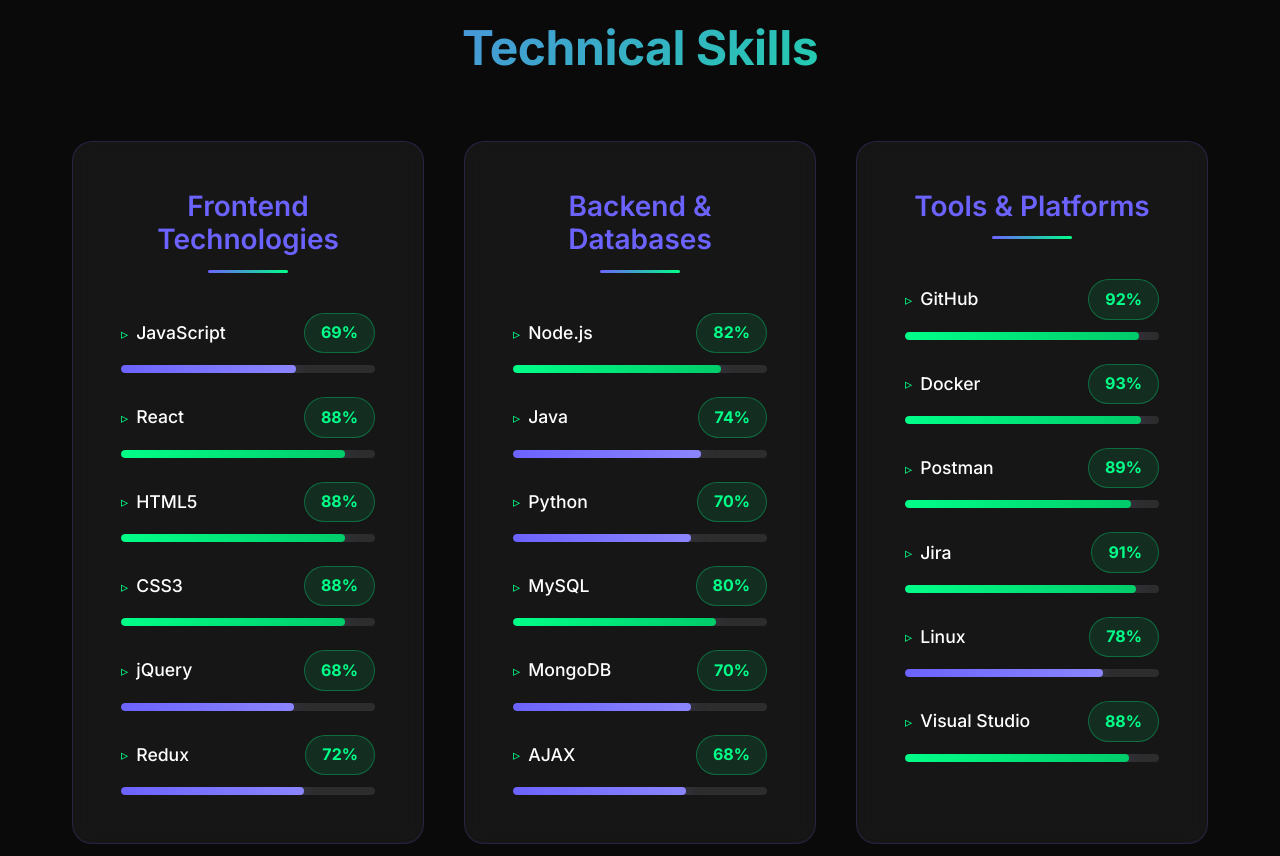
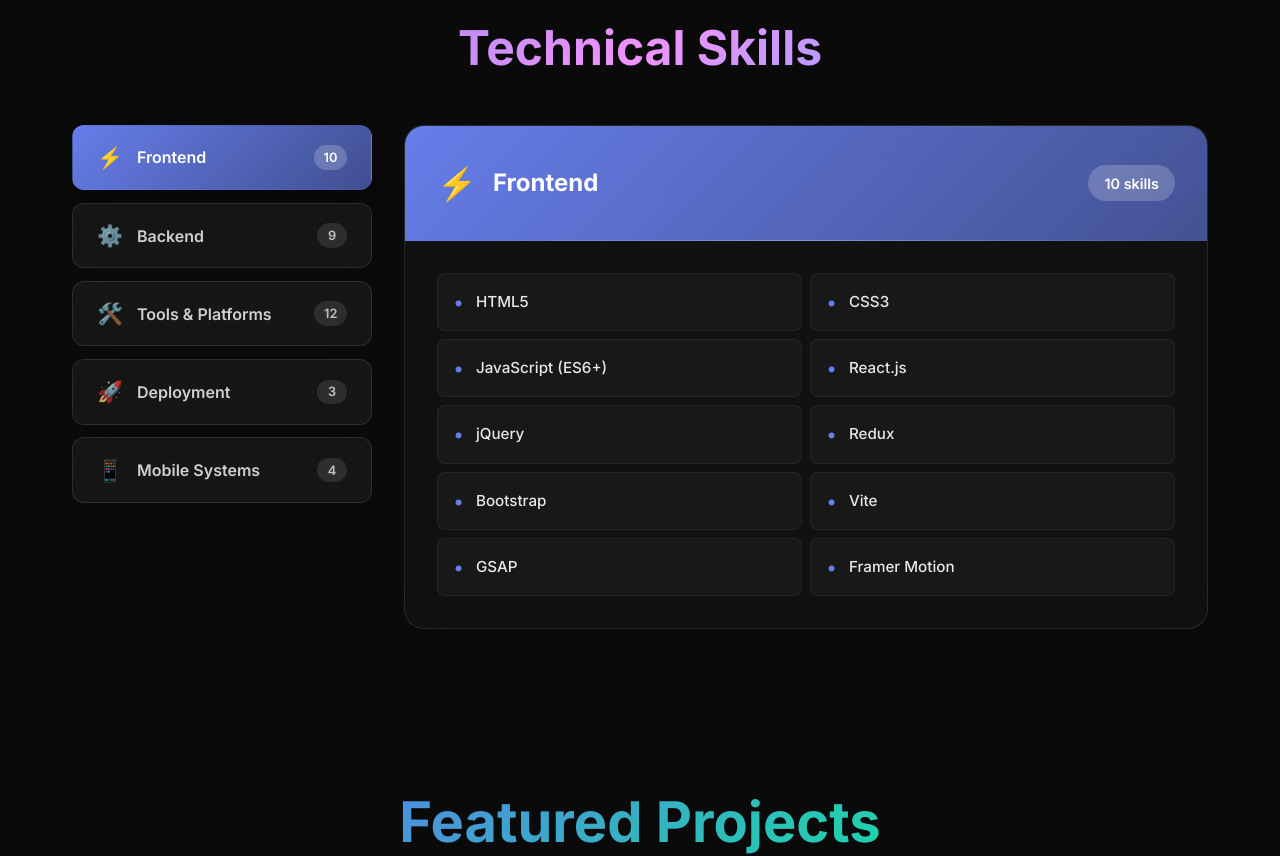
Before and after one commit to yashasvi9199/portfolio-source, a React (Vite) app: page / in a window 1280 px wide. Shown: the part 1720-2576 px from the top of the page. Built offline with nearby package versions, Linux system fonts and the light colour scheme.

Commit message:
refractor: changed skill section theme and design perf: removed unnecessary animations feat: added new skills

```diff
--- a/package.json
+++ b/package.json
@@ -11,13 +11,14 @@
   "dependencies": {
     "@fortawesome/fontawesome-free": "^7.1.0",
     "axios": "^1.13.2",
-    "gsap": "^3.12.2",
+    "gsap": "^3.13.0",
     "hammerjs": "^2.0.8",
     "lottie-react": "^2.4.0",
     "marked": "^9.1.6",
     "p5": "^1.8.0",
     "react": "^18.2.0",
     "react-dom": "^18.2.0",
+    "react-icons": "^5.5.0",
     "three": "^0.158.0",
     "tone": "^14.7.77"
   },
--- a/src/sections/Skills.jsx
+++ b/src/sections/Skills.jsx
@@ -1,151 +1,140 @@
-import React, { useEffect, useRef, useState } from 'react';
+import React, { useState, useEffect, useRef } from 'react';
+import { gsap } from 'gsap';
 import '../styles/sections/Skills.css';
 
 const Skills = () => {
-    const skillCategories = [
-        {
-            category: "Frontend Technologies",
-            skills: [
-                { name: "JavaScript", level: 69 },
-                { name: "React", level: 88 },
-                { name: "HTML5", level: 88 },
-                { name: "CSS3", level: 88 },
-                { name: "jQuery", level: 68 },
-                { name: "Redux", level: 72 }
+  const [activeCategory, setActiveCategory] = useState('frontend');
+  const skillsRef = useRef(null);
+
+  const portfolioSkills = {
+    frontend: [
+      "HTML5", "CSS3", "JavaScript (ES6+)", "React.js", "jQuery",
+      "Redux", "Bootstrap", "Vite", "GSAP", "Framer Motion"
+    ],
+    backend: [
+      "Node.js", "Python", "Java", "JSP", "REST APIs",
+      "MySQL", "MongoDB", "Mongoose", "Hibernate"
+    ],
+    tools: [
+      "Git", "GitHub", "GitLab", "Bitbucket", "npm", "pip",
+      "Visual Studio Code", "Postman", "Chrome DevTools",
+      "Jira", "Notion", "Obsidian"
+    ],
+    deployment: [
+      "Netlify", "Vercel", "GitHub Actions"
+    ],
+    mobileSystems: [
+      "Magisk", "KernelSU", "Xposed Framework", "ADB & Fastboot"
     ]
-        },
-        {
-            category: "Backend & Databases",
-            skills: [
-                { name: "Node.js", level: 82 },
-                { name: "Java", level: 74 },
-                { name: "Python", level: 70 },
-                { name: "MySQL", level: 80 },
-                { name: "MongoDB", level: 70 },
-                { name: "AJAX", level: 68 }
-            ]
-        },
-        {
-            category: "Tools & Platforms",
-            skills: [
-                { name: "GitHub", level: 92 },
-                { name: "Docker", level: 93 },
-                { name: "Postman", level: 89 },
-                { name: "Jira", level: 91 },
-                { name: "Linux", level: 78 },
-                { name: "Visual Studio", level: 88 }
-            ]
-        }
-    ];
-
-    const skillsRef = useRef(null);
-    const categoryRefs = useRef([]);
-    const [animatedCategories, setAnimatedCategories] = useState(new Set());
-
-    // Set up refs for each category
-    const setCategoryRef = (index) => (element) => {
-        categoryRefs.current[index] = element;
   };
 
-    // Multiple observers for each category
+  const categoryColors = {
+    frontend: '#667eea',
+    backend: '#f093fb',
+    tools: '#4facfe',
+    deployment: '#43e97b',
+    mobileSystems: '#fa709a'
+  };
+
+  const categoryIcons = {
+    frontend: '⚡',
+    backend: '⚙️',
+    tools: '🛠️',
+    deployment: '🚀',
+    mobileSystems: '📱'
+  };
+
+  const getCategoryName = (category) => {
+    const names = {
+      frontend: 'Frontend',
+      backend: 'Backend',
+      tools: 'Tools & Platforms',
+      deployment: 'Deployment',
+      mobileSystems: 'Mobile Systems'
+    };
+    return names[category] || category;
+  };
+
+  // GSAP Animations
   useEffect(() => {
-        const observers = [];
-
-        categoryRefs.current.forEach((categoryElement, index) => {
-            if (!categoryElement) return;
-
-            const observer = new IntersectionObserver(
-                ([entry]) => {
-                    if (entry.isIntersecting) {
-                        setAnimatedCategories(prev => new Set([...prev, index]));
-                    }
-                },
-                {
-                    threshold: 0.3,
-                    rootMargin: '0px 0px -100px 0px'
-                }
-            );
-
-            observer.observe(categoryElement);
-            observers.push(observer);
+    const ctx = gsap.context(() => {
+      gsap.from('.skills-title', {
+        y: 50,
+        opacity: 0,
+        duration: 1,
+        ease: 'power3.out'
       });
 
-        return () => {
-            observers.forEach(observer => observer.disconnect());
-        };
+      gsap.from('.category-sidebar', {
+        x: -50,
+        opacity: 0,
+        duration: 0.8,
+        delay: 0.3
+      });
+
+      gsap.from('.skills-content', {
+        x: 50,
+        opacity: 0,
+        duration: 0.8,
+        delay: 0.5
+      });
+    }, skillsRef);
+
+    return () => ctx.revert();
   }, []);
 
-    // UPDATED: Animation effect with CSS integration
-    useEffect(() => {
-        animatedCategories.forEach(categoryIndex => {
-            const categoryElement = categoryRefs.current[categoryIndex];
-            if (!categoryElement) return;
-
-            const skillItems = categoryElement.querySelectorAll('.skill-item');
-            const skillBars = categoryElement.querySelectorAll('.skill-progress');
-
-            skillItems.forEach((skillItem, itemIndex) => {
-                if (!skillItem.classList.contains('in-view')) {
-                    skillItem.classList.add('in-view');
-                }
-            });
-
-            skillBars.forEach((bar, barIndex) => {
-                if (!bar.classList.contains('animated')) {
-                    const width = bar.getAttribute('data-width');
-                    bar.style.setProperty('--skill-level', width); // Set CSS variable
-                    bar.style.transition = 'width 1.2s cubic-bezier(0.4, 0, 0.2, 1)';
-
-                    setTimeout(() => {
-                        bar.style.width = width;
-                        bar.classList.add('animated');
-                    }, barIndex * 150);
-                }
-            });
-        });
-    }, [animatedCategories]);
-
-    // Helper function to get skill level class
-    const getSkillLevelClass = (level) => {
-        if (level >= 80) return 'advanced';
-        if (level >= 60) return 'intermediate';
-        return 'beginner';
-    };
-
   return (
-        <section id="skills" ref={skillsRef} className={`skills-section`}>
+    <section id="skills" ref={skillsRef} className="skills-section">
       <div className="skills-container">
         <h2 className="skills-title">
           Technical Skills
         </h2>
 
+        <div className="skills-layout">
+          {/* Left Sidebar - Category Selection */}
+          <div className="category-sidebar">
+            {Object.keys(portfolioSkills).map(category => (
+              <button
+                key={category}
+                className={`category-btn ${activeCategory === category ? 'active' : ''}`}
+                onClick={() => setActiveCategory(category)}
+                style={{
+                  '--category-color': categoryColors[category],
+                  '--category-gradient': `linear-gradient(135deg, ${categoryColors[category]}, ${categoryColors[category]}99)`
+                }}
+              >
+                <span className="category-icon">{categoryIcons[category]}</span>
+                <span className="category-name">{getCategoryName(category)}</span>
+                <span className="skill-count">{portfolioSkills[category].length}</span>
+              </button>
+            ))}
+          </div>
+
+          {/* Right Content - Skills Tile */}
+          <div className="skills-content">
+            <div
+              className="skills-tile"
+              style={{
+                '--category-color': categoryColors[activeCategory],
+                '--category-gradient': `linear-gradient(135deg, ${categoryColors[activeCategory]}, ${categoryColors[activeCategory]}99)`
+              }}
+            >
+              <div className="tile-header">
+                <div className="header-icon">{categoryIcons[activeCategory]}</div>
+                <h3 className="header-title">{getCategoryName(activeCategory)}</h3>
+                <div className="header-count">{portfolioSkills[activeCategory].length} skills</div>
+              </div>
+
               <div className="skills-grid">
-                    {skillCategories.map((category, index) => (
-                        <div
-                            key={index}
-                            ref={setCategoryRef(index)}
-                            className="skill-category"
-                        >
-                            <h3 className="category-title">{category.category}</h3>
-                            <div className="skills-list">
-                                {category.skills.map((skill, skillIndex) => (
-                                    <div key={skillIndex} className="skill-item">
-                                        <div className="skill-header">
-                                            <span className="skill-name">{skill.name}</span>
-                                            <span className="skill-percentage">{skill.level}%</span>
-                                        </div>
-                                        <div className="skill-bar-container">
-                                            <div
-                                                className={`skill-progress ${getSkillLevelClass(skill.level)}`}
-                                                data-width={`${skill.level}%`}
-                                                style={{ width: '0%' }}
-                                            ></div>
-                                        </div>
+                {portfolioSkills[activeCategory].map((skill, index) => (
+                  <div key={index} className="skill-item">
+                    <span className="skill-bullet">•</span>
+                    <span className="skill-name">{skill}</span>
                   </div>
                 ))}
               </div>
             </div>
-                    ))}
+          </div>
         </div>
       </div>
     </section>
--- a/src/styles/sections/Skills.css
+++ b/src/styles/sections/Skills.css
@@ -1,13 +1,12 @@
-/* Skills Section - Modern Design - Vertical Layout with Transparent Background */
+/* Skills Section - Category Tiles */
 .skills-section {
   padding: 4rem 0;
   background: transparent;
   color: white;
-    min-height: 100vh;
+  min-height: 80vh;
   display: flex;
   align-items: center;
   position: relative;
-    overflow: hidden;
 }
 
 .skills-section::before {
@@ -17,7 +16,7 @@
   left: 0;
   right: 0;
   height: 1px;
-    background: linear-gradient(90deg, transparent, #6c63ff, transparent);
+  background: linear-gradient(90deg, transparent, #667eea, #f093fb, #4facfe, #43e97b, #fa709a, transparent);
 }
 
 .skills-container {
@@ -25,175 +24,216 @@
   max-width: 1200px;
   margin: 0 auto;
   padding: 0 2rem;
-    position: relative;
-    z-index: 2;
 }
 
 .skills-title {
   text-align: center;
-    margin-bottom: 4rem;
-    background: linear-gradient(135deg, #6c63ff, #00ff88);
+  margin-bottom: 3rem;
+  background: linear-gradient(135deg, #667eea, #f093fb, #4facfe);
   -webkit-background-clip: text;
   -webkit-text-fill-color: transparent;
   background-clip: text;
   font-size: 3rem;
   font-weight: 700;
-    letter-spacing: -0.5px;
 }
 
-.skills-grid {
+/* Main Layout */
+.skills-layout {
   display: grid;
-    grid-template-columns: repeat(auto-fit, minmax(350px, 1fr));
-    gap: 2.5rem;
-    margin-top: 3rem;
+  grid-template-columns: 300px 1fr;
+  gap: 2rem;
+  align-items: start;
 }
 
-.skill-category {
+/* Left Sidebar */
+.category-sidebar {
+  display: flex;
+  flex-direction: column;
+  gap: 0.8rem;
+}
+
+.category-btn {
   background: rgba(255, 255, 255, 0.05);
-    backdrop-filter: blur(10px);
-    padding: 3rem;
-    border-radius: 20px;
-    border: 1px solid rgba(108, 99, 255, 0.2);
+  backdrop-filter: blur(20px);
+  border: 1px solid rgba(255, 255, 255, 0.1);
+  color: rgba(255, 255, 255, 0.8);
+  padding: 1.2rem 1.5rem;
+  border-radius: 12px;
+  cursor: pointer;
   transition: all 0.3s ease;
+  display: flex;
+  align-items: center;
+  gap: 1rem;
+  text-align: left;
   position: relative;
   overflow: hidden;
-    opacity: 1;
 }
 
-.skill-category::before {
+.category-btn::before {
   content: '';
   position: absolute;
   top: 0;
   left: -100%;
   width: 100%;
   height: 100%;
-    background: linear-gradient(90deg, transparent, rgba(108, 99, 255, 0.1), transparent);
+  background: linear-gradient(90deg, transparent, rgba(255, 255, 255, 0.05), transparent);
   transition: left 0.6s ease;
 }
 
-.skill-category:hover::before {
+.category-btn:hover::before {
   left: 100%;
 }
 
-.skill-category:hover {
-    transform: translateY(-5px);
-    border-color: rgba(108, 99, 255, 0.4);
-    box-shadow: 0 20px 40px rgba(108, 99, 255, 0.15);
+.category-btn:hover {
   background: rgba(255, 255, 255, 0.08);
+  border-color: rgba(255, 255, 255, 0.2);
+  transform: translateX(5px);
 }
 
-.category-title {
-    font-size: 1.75rem;
-    margin-bottom: 2.5rem;
-    color: #6c63ff;
+.category-btn.active {
+  background: var(--category-gradient);
+  border-color: transparent;
+  color: white;
+  box-shadow: 0 8px 25px rgba(0, 0, 0, 0.3);
+}
+
+.category-icon {
+  font-size: 1.3rem;
+  width: 24px;
   text-align: center;
+}
+
+.category-name {
+  flex: 1;
   font-weight: 600;
+  font-size: 1rem;
+}
+
+.skill-count {
+  background: rgba(255, 255, 255, 0.1);
+  color: rgba(255, 255, 255, 0.7);
+  padding: 0.3rem 0.6rem;
+  border-radius: 20px;
+  font-size: 0.8rem;
+  font-weight: 600;
+  min-width: 30px;
+  text-align: center;
+}
+
+.category-btn.active .skill-count {
+  background: rgba(255, 255, 255, 0.2);
+  color: white;
+}
+
+/* Right Content - Skills Tile */
+.skills-content {
+  background: rgba(255, 255, 255, 0.03);
+  backdrop-filter: blur(20px);
+  border-radius: 20px;
+  border: 1px solid rgba(255, 255, 255, 0.1);
+  min-height: 500px;
+  overflow: hidden;
+}
+
+.skills-tile {
+  height: 100%;
+  display: flex;
+  flex-direction: column;
+}
+
+.tile-header {
+  background: var(--category-gradient);
+  padding: 2rem;
+  color: white;
+  display: flex;
+  align-items: center;
+  gap: 1rem;
   position: relative;
+}
+
+.tile-header::after {
+  content: '';
+  position: absolute;
+  bottom: 0;
+  left: 0;
+  right: 0;
+  height: 1px;
+  background: linear-gradient(90deg, transparent, rgba(255, 255, 255, 0.3), transparent);
+}
+
+.header-icon {
+  font-size: 2rem;
+}
+
+.header-title {
+  flex: 1;
+  font-size: 1.5rem;
+  font-weight: 700;
+  margin: 0;
+}
+
+.header-count {
+  background: rgba(255, 255, 255, 0.2);
+  padding: 0.4rem 1rem;
+  border-radius: 20px;
+  font-size: 0.9rem;
+  font-weight: 600;
+}
+
+/* Skills Grid - 2 Columns */
+.skills-grid {
+  display: grid;
+  grid-template-columns: 1fr 1fr;
+  gap: 0.5rem;
+  padding: 2rem;
+  flex: 1;
+}
+
+.skill-item {
+  display: flex;
+  align-items: center;
+  gap: 0.8rem;
+  padding: 0.8rem 1rem;
+  background: rgba(255, 255, 255, 0.03);
+  border: 1px solid rgba(255, 255, 255, 0.05);
+  border-radius: 8px;
+  transition: all 0.3s ease;
+}
+
+.skill-item:hover {
+  background: rgba(255, 255, 255, 0.06);
+  border-color: rgba(255, 255, 255, 0.1);
+  transform: translateX(3px);
+}
+
+.skill-bullet {
+  color: var(--category-color);
+  font-size: 1.2rem;
+  font-weight: bold;
+}
+
+.skill-name {
+  font-size: 0.95rem;
+  font-weight: 500;
+  color: rgba(255, 255, 255, 0.9);
+}
+
+/* Responsive Design */
+@media (max-width: 968px) {
+  .skills-layout {
+    grid-template-columns: 1fr;
+    gap: 1.5rem;
+  }
+
+  .category-sidebar {
+    flex-direction: row;
+    overflow-x: auto;
     padding-bottom: 1rem;
   }
 
-.category-title::after {
-    content: '';
-    position: absolute;
-    bottom: 0;
-    left: 50%;
-    transform: translateX(-50%);
-    width: 80px;
-    height: 3px;
-    background: linear-gradient(90deg, #6c63ff, #00ff88);
-    border-radius: 3px;
-}
-
-/* FIX 2: Changed to flex column layout */
-.skills-list {
-    display: flex;
-    flex-direction: column;
-    gap: 1.5rem; /* Reduced gap for better vertical flow */
-}
-
-.skill-item {
-    transition: transform 0.2s ease;
-    width: 100%; /* Ensure full width */
-}
-
-.skill-item:hover {
-    transform: translateX(8px);
-}
-
-.skill-header {
-    display: flex;
-    justify-content: space-between;
-    align-items: center;
-    margin-bottom: 0.75rem; /* Reduced margin */
-}
-
-.skill-name {
-    font-weight: 500;
-    color: #fff;
-    font-size: 1.1rem;
-    display: flex;
-    align-items: center;
-    gap: 0.5rem;
-}
-
-.skill-name::before {
-    content: '▹';
-    color: #00ff88;
-    font-size: 0.9rem;
-}
-
-.skill-percentage {
-    color: #00ff88;
-    font-weight: 700;
-    font-size: 1rem;
-    background: rgba(0, 255, 136, 0.1);
-    padding: 0.4rem 1rem;
-    border-radius: 25px;
-    border: 1px solid rgba(0, 255, 136, 0.3);
-}
-
-.skill-bar-container {
-    width: 100%;
-    height: 8px;
-    background: rgba(255, 255, 255, 0.1);
-    border-radius: 10px;
-    overflow: hidden;
-    position: relative;
-}
-
-/* FIX 1: Progress bar animation */
-.skill-progress {
-    height: 100%;
-    border-radius: 10px;
-    width: 0%; /* Start at 0 */
-    transition: width 1.5s cubic-bezier(0.4, 0, 0.2, 1);
-    position: relative;
-    box-shadow: 0 0 20px rgba(108, 99, 255, 0.3);
-}
-
-/* FIX 1: Animation state - when element is in view */
-.skill-item.in-view .skill-progress {
-    width: var(--skill-level, 0%); /* Animate to actual width */
-}
-
-/* Skill level color variations */
-.skill-progress.advanced {
-    background: linear-gradient(90deg, #00ff88, #00cc6a);
-}
-
-.skill-progress.intermediate {
-    background: linear-gradient(90deg, #6c63ff, #8b85ff);
-}
-
-.skill-progress.beginner {
-    background: linear-gradient(90deg, #ff6b6b, #ff8e8e);
-}
-
-/* Responsive Design */
-@media (max-width: 1024px) {
-    .skills-grid {
-        grid-template-columns: repeat(auto-fit, minmax(300px, 1fr));
-        gap: 2rem;
+  .category-btn {
+    min-width: 200px;
+    flex-shrink: 0;
   }
 }
 
@@ -202,100 +242,72 @@
     padding: 3rem 0;
   }
 
-    .skill-category {
-        padding: 2rem;
+  .skills-title {
+    font-size: 2.5rem;
+    margin-bottom: 2rem;
   }
 
   .skills-container {
     padding: 0 1.5rem;
   }
 
-    .skills-title {
-        font-size: 2.5rem;
-        margin-bottom: 3rem;
+  .skills-grid {
+    grid-template-columns: 1fr;
+    padding: 1.5rem;
+    gap: 0.4rem;
   }
 
-    .category-title {
-        font-size: 1.5rem;
-        margin-bottom: 2rem;
+  .tile-header {
+    padding: 1.5rem;
   }
 
-    .skills-grid {
-        grid-template-columns: 1fr;
-        gap: 2rem;
-    }
-
-    .skills-list {
-        gap: 1.25rem;
+  .header-title {
+    font-size: 1.3rem;
   }
 }
 
 @media (max-width: 480px) {
+  .skills-section {
+    padding: 2rem 0;
+  }
+
   .skills-title {
     font-size: 2rem;
-    }
-
-    .category-title {
-        font-size: 1.3rem;
-    }
-
-    .skill-category {
-        padding: 1.5rem;
   }
 
   .skills-container {
     padding: 0 1rem;
   }
 
-    .skill-name {
-        font-size: 1rem;
+  .category-sidebar {
+    flex-direction: column;
   }
 
-    .skill-percentage {
-        font-size: 0.9rem;
-        padding: 0.3rem 0.8rem;
+  .category-btn {
+    min-width: auto;
   }
 
-    .skills-list {
-        gap: 1rem;
+  .tile-header {
+    flex-direction: column;
+    text-align: center;
+    gap: 0.8rem;
+    padding: 1.2rem;
+  }
+
+  .header-icon {
+    font-size: 1.8rem;
   }
 }
 
-/* Animation for skill items */
-@keyframes slideInUp {
-    from {
-        opacity: 0;
-        transform: translateY(20px);
+/* Reduced Motion */
+@media (prefers-reduced-motion: reduce) {
+  .category-btn,
+  .skill-item {
+    transition: none;
   }
-    to {
-        opacity: 1;
-        transform: translateY(0);
+
+  .category-btn:hover,
+  .skill-item:hover {
+    transform: none;
   }
 }
-
-.skill-item {
-    animation: slideInUp 0.6s ease forwards;
-    opacity: 0;
-}
-
-/* Stagger animations for skill items */
-.skill-category:nth-child(1) .skill-item:nth-child(1) { animation-delay: 0.1s; }
-.skill-category:nth-child(1) .skill-item:nth-child(2) { animation-delay: 0.2s; }
-.skill-category:nth-child(1) .skill-item:nth-child(3) { animation-delay: 0.3s; }
-.skill-category:nth-child(1) .skill-item:nth-child(4) { animation-delay: 0.4s; }
-.skill-category:nth-child(1) .skill-item:nth-child(5) { animation-delay: 0.5s; }
-.skill-category:nth-child(1) .skill-item:nth-child(6) { animation-delay: 0.6s; }
-
-.skill-category:nth-child(2) .skill-item:nth-child(1) { animation-delay: 0.7s; }
-.skill-category:nth-child(2) .skill-item:nth-child(2) { animation-delay: 0.8s; }
-.skill-category:nth-child(2) .skill-item:nth-child(3) { animation-delay: 0.9s; }
-.skill-category:nth-child(2) .skill-item:nth-child(4) { animation-delay: 1.0s; }
-.skill-category:nth-child(2) .skill-item:nth-child(5) { animation-delay: 1.1s; }
-.skill-category:nth-child(2) .skill-item:nth-child(6) { animation-delay: 1.2s; }
-
-.skill-category:nth-child(3) .skill-item:nth-child(1) { animation-delay: 1.3s; }
-.skill-category:nth-child(3) .skill-item:nth-child(2) { animation-delay: 1.4s; }
-.skill-category:nth-child(3) .skill-item:nth-child(3) { animation-delay: 1.5s; }
-.skill-category:nth-child(3) .skill-item:nth-child(4) { animation-delay: 1.6s; }
-.skill-category:nth-child(3) .skill-item:nth-child(5) { animation-delay: 1.7s; }
-.skill-category:nth-child(3) .skill-item:nth-child(6) { animation-delay: 1.8s; }
```
Also changed, not shown: 1 other file (tests, documents, lock files or other folders). Lines whose indentation alone changed are shown as unchanged.
